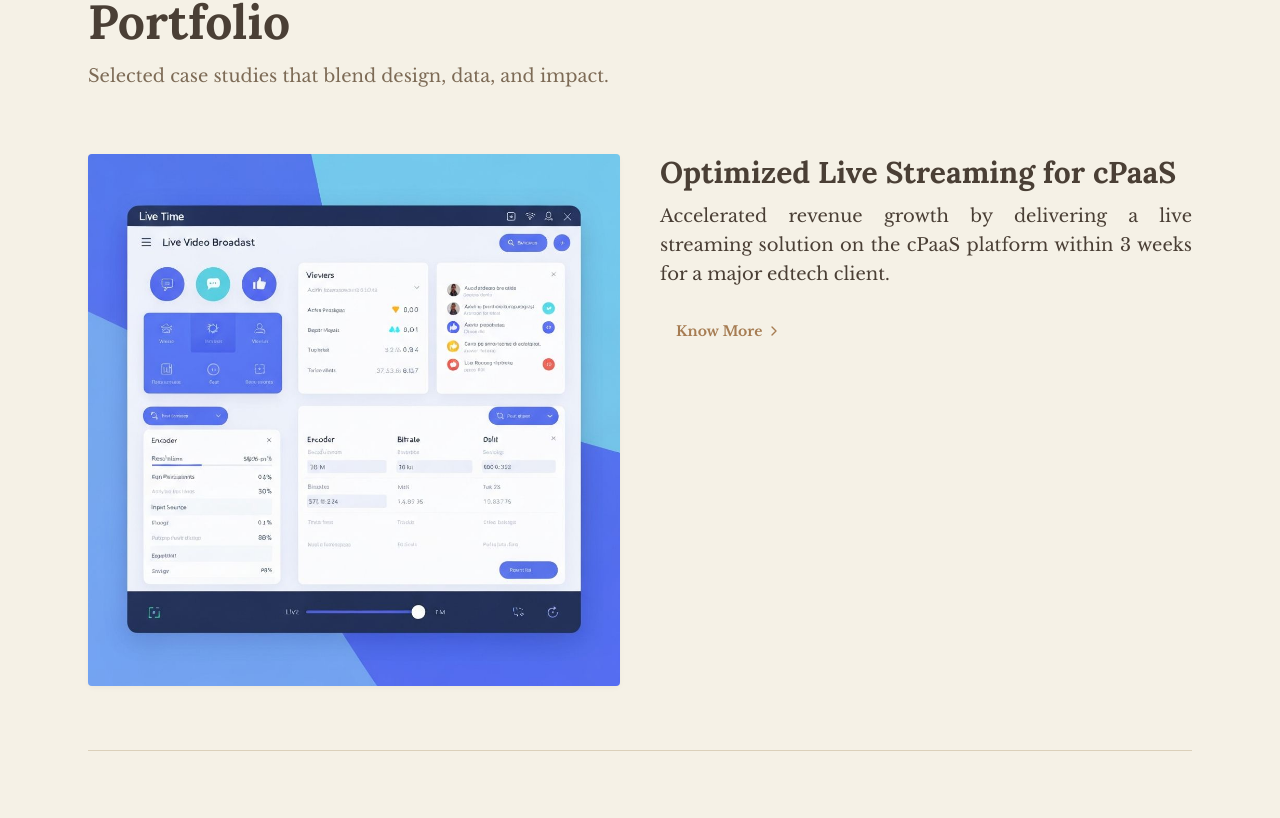
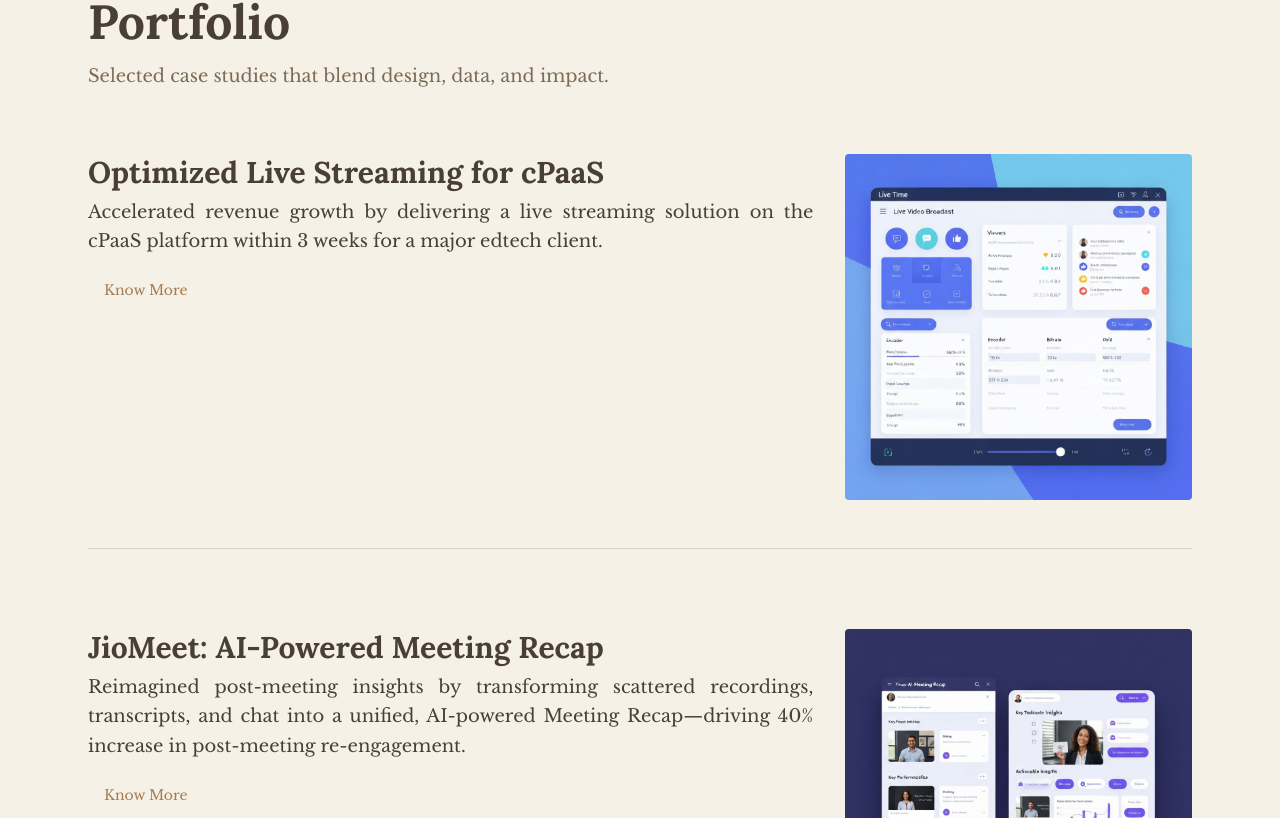
Before and after one commit to harshalir23/v0-product-manager-portfolio, a Next.js app: page / in a window 1280 px wide. Shown: the part 2422-3240 px from the top of the page. Built offline with nearby package versions, Linux system fonts and the light colour scheme.

Commit message:
revert: restore portfolio component layout
Restore original grid layout and button styling.

Co-authored-by: null <228171754+harshalir23@users.noreply.github.com>

```diff
--- a/components/portfolio.tsx
+++ b/components/portfolio.tsx
@@ -2,7 +2,6 @@
 
 import { useState } from "react"
 import { caseStudiesData } from "@/lib/case-studies"
-import { ChevronRight } from "lucide-react"
 
 export default function Portfolio() {
   const [expandedIndex, setExpandedIndex] = useState<number | null>(null)
@@ -20,44 +19,27 @@ export default function Portfolio() {
         <div className="space-y-12 sm:space-y-16 md:space-y-20">
           {caseStudiesData.map((study, idx) => (
             <div key={idx}>
-              <div className="grid grid-cols-1 lg:grid-cols-2 gap-4 sm:gap-6 md:gap-8 lg:gap-10">
-                {/* Left column: Image - Prominent */}
-                <div className="relative w-full aspect-video lg:aspect-square rounded-lg overflow-hidden bg-muted shadow-md order-1">
-                  <img
-                    src={study.image || "/placeholder.svg"}
-                    alt={study.title}
-                    className="w-full h-full object-cover hover:scale-105 transition-transform duration-300"
-                  />
-                </div>
-
-                {/* Right column: Title, Description, and Expanded Content */}
-                <div className="flex flex-col justify-start order-2 space-y-3 sm:space-y-4">
-                  <div>
-                    <h3 className="font-serif text-xl sm:text-2xl lg:text-3xl font-bold text-foreground">
-                      {study.title}
-                    </h3>
-                    <p className="text-sm sm:text-base lg:text-lg text-foreground leading-relaxed text-justify mt-2 sm:mt-3">
-                      {study.overview}
-                    </p>
-                  </div>
+              <div className="grid grid-cols-1 md:grid-cols-3 gap-4 sm:gap-6 md:gap-8">
+                {/* Left column: Title, Description, and Expanded Content */}
+                <div className="order-2 md:order-1 md:col-span-2 space-y-2">
+                  <h3 className="font-serif text-xl sm:text-2xl md:text-3xl font-bold text-foreground">
+                    {study.title}
+                  </h3>
+                  <p className="text-sm sm:text-base md:text-lg text-foreground leading-relaxed text-justify">{study.overview}</p>
 
                   {/* Know More Button when not expanded */}
                   {expandedIndex !== idx && (
                     <button
                       onClick={() => setExpandedIndex(idx)}
-                      className="inline-flex items-center gap-1 mt-2 px-4 py-2 text-sm font-semibold text-primary transition-all duration-300 relative w-fit group"
+                      className="mt-2 px-4 py-2 text-sm font-medium text-primary hover:text-primary/80 transition-colors"
                     >
-                      <span className="relative">
-                        Know More
-                        <span className="absolute bottom-0 left-0 w-0 h-0.5 bg-gradient-to-r from-primary to-secondary group-hover:w-full transition-all duration-300" />
-                      </span>
-                      <ChevronRight className="w-4 h-4 transition-transform duration-300 group-hover:translate-x-1" />
+                      Know More
                     </button>
                   )}
 
                   {/* Expanded Content - Dynamically rendered from case study data */}
                   {expandedIndex === idx && study.sections && (
-                    <div className="mt-4 sm:mt-6 space-y-4 sm:space-y-6 pt-4 border-t border-border">
+                    <div className="mt-4 sm:mt-6 space-y-4 sm:space-y-6 pt-4">
                       {study.sections.map((section, sectionIdx) => (
                         <div key={sectionIdx} className="space-y-2">
                           <h4 className="text-base sm:text-lg font-bold text-foreground">{section.title}</h4>
@@ -94,19 +76,24 @@ export default function Portfolio() {
                       {/* Show Less Button */}
                       <button
                         onClick={() => setExpandedIndex(null)}
-                        className="inline-flex items-center gap-1 mt-3 px-4 py-2 text-sm font-semibold text-primary transition-all duration-300 relative w-fit group"
+                        className="mt-3 px-4 py-2 text-sm font-medium text-primary hover:text-primary/80 transition-colors"
                       >
-                        <span className="relative">
-                          Show Less
-                          <span className="absolute bottom-0 left-0 w-0 h-0.5 bg-gradient-to-r from-primary to-secondary group-hover:w-full transition-all duration-300" />
-                        </span>
-                        <ChevronRight className="w-4 h-4 transition-transform duration-300 rotate-180 group-hover:-translate-x-1" />
+                        Show Less
                       </button>
                     </div>
                   )}
                 </div>
+
+                {/* Right column: Image - Smaller size */}
+                <div className="relative w-full aspect-square rounded-lg overflow-hidden bg-muted order-1 md:order-2 h-fit">
+                  <img
+                    src={study.image || "/placeholder.svg"}
+                    alt={study.title}
+                    className="w-full h-full object-cover"
+                  />
+                </div>
               </div>
-              {idx !== caseStudiesData.length - 1 && <div className="mt-8 sm:mt-12 md:mt-16 border-t border-border" />}
+              {idx !== caseStudiesData.length - 1 && <div className="mt-8 sm:mt-12 md:mt-12 border-t border-border" />}
             </div>
           ))}
         </div>
```
